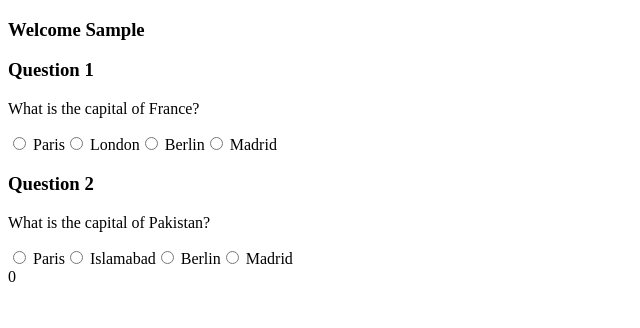
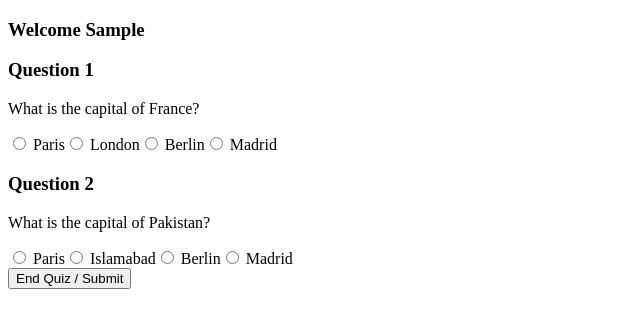
Before and after one commit to Bi7al/ByteWise_Assignment1, a React (Vite) app: page / in a window 1280 px wide. Both pictures are taken after typing "Sample" into the empty fields and a click on the button "Submit". Shown: the top 328 px of the page, without its empty margins (0-640 px from the left). Built offline with nearby package versions, Linux system fonts and the light colour scheme.

Commit message:
Quiz APP Completed

```diff
--- a/src/Components/App.jsx
+++ b/src/Components/App.jsx
@@ -11,7 +11,7 @@ function App() {
     return (
         <>
             {
-                endQuiz.current ? <Result /> : <>{userdata.userName ? <Quiz /> : <Credentials />}</>
+                endQuiz ? <Result /> : <>{userdata.userName ? <Quiz /> : <Credentials />}</>
             }
         </>
 
--- a/src/Components/Contexts/QuizContext.jsx
+++ b/src/Components/Contexts/QuizContext.jsx
@@ -14,13 +14,13 @@ export default function QuizContextProvider({ children }) {
   }
   ]);
   const [score, setScore] = useState(0);
-  const endQuiz = useRef(false);
+  const [endQuiz, setEndQuiz] = useState(false);
 
 
 
 
   return (
-    <QuizContext.Provider value={{ questions, score, setScore, endQuiz }}>
+    <QuizContext.Provider value={{ questions, score, setScore, endQuiz, setEndQuiz }}>
       {children}
     </QuizContext.Provider>
   )
--- a/src/Components/Quiz/Question.jsx
+++ b/src/Components/Quiz/Question.jsx
@@ -3,13 +3,17 @@ import { QuizContext } from '../Contexts/QuizContext'
 
 function Question({ element, id }) {
     const { score, setScore } = useContext(QuizContext);
-    const initialScore = useRef(score);
+    const history = useRef(0);
     function handleAnswer(e) {
         if (e.target.value === element.correct) {
             setScore(score + 10)
+            history.current += 10;
         }
         else {
-            setScore(initialScore.current)
+            setScore(score - history.current);
+            if (history.current > 0) {
+                history.current -= 10;
+            }
         }
 
 
--- a/src/Components/Quiz/Quiz.jsx
+++ b/src/Components/Quiz/Quiz.jsx
@@ -4,7 +4,7 @@ import { QuizContext } from "../Contexts/QuizContext"
 import Question from './Question';
 function Quiz() {
     const { userdata } = useContext(UserContext);
-    const { questions, score } = useContext(QuizContext);
+    const { questions, setEndQuiz } = useContext(QuizContext);
     return (
         <div className="container">
             <div className="greeeting">
@@ -24,7 +24,7 @@ function Quiz() {
                         )
                     })
                 }
-                {score}
+                <button onClick={() => setEndQuiz(true)}>End Quiz / Submit</button>
             </div>
         </div>
     )
--- a/src/Components/Result/Result.jsx
+++ b/src/Components/Result/Result.jsx
@@ -8,7 +8,7 @@ function Result() {
     return (
         <>
             <h1>Result</h1>
-            <h2>Username: {userdata.username}</h2>
+            <h2>Username: {userdata.userName}</h2>
             <h2>Score: {score}</h2>
 
         </>)
```
